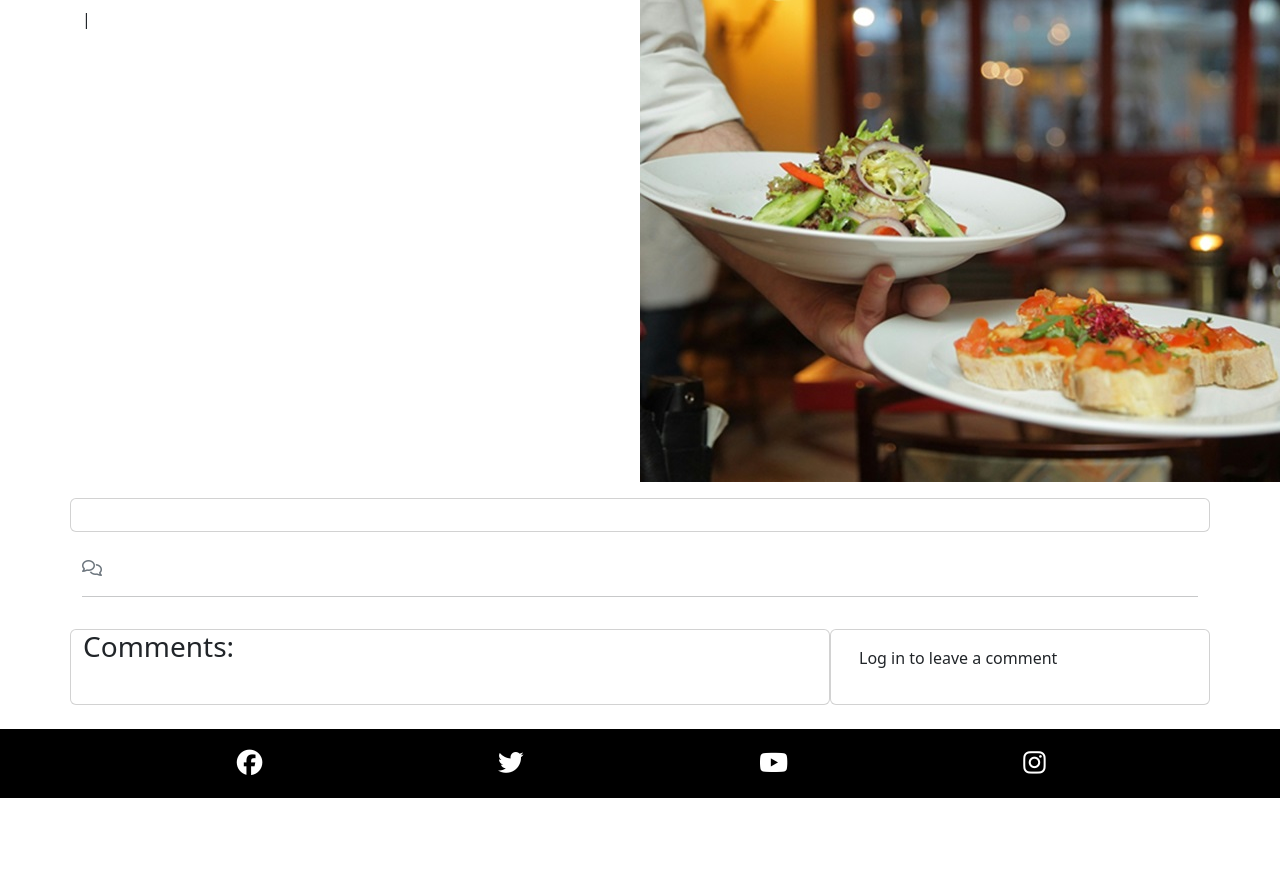
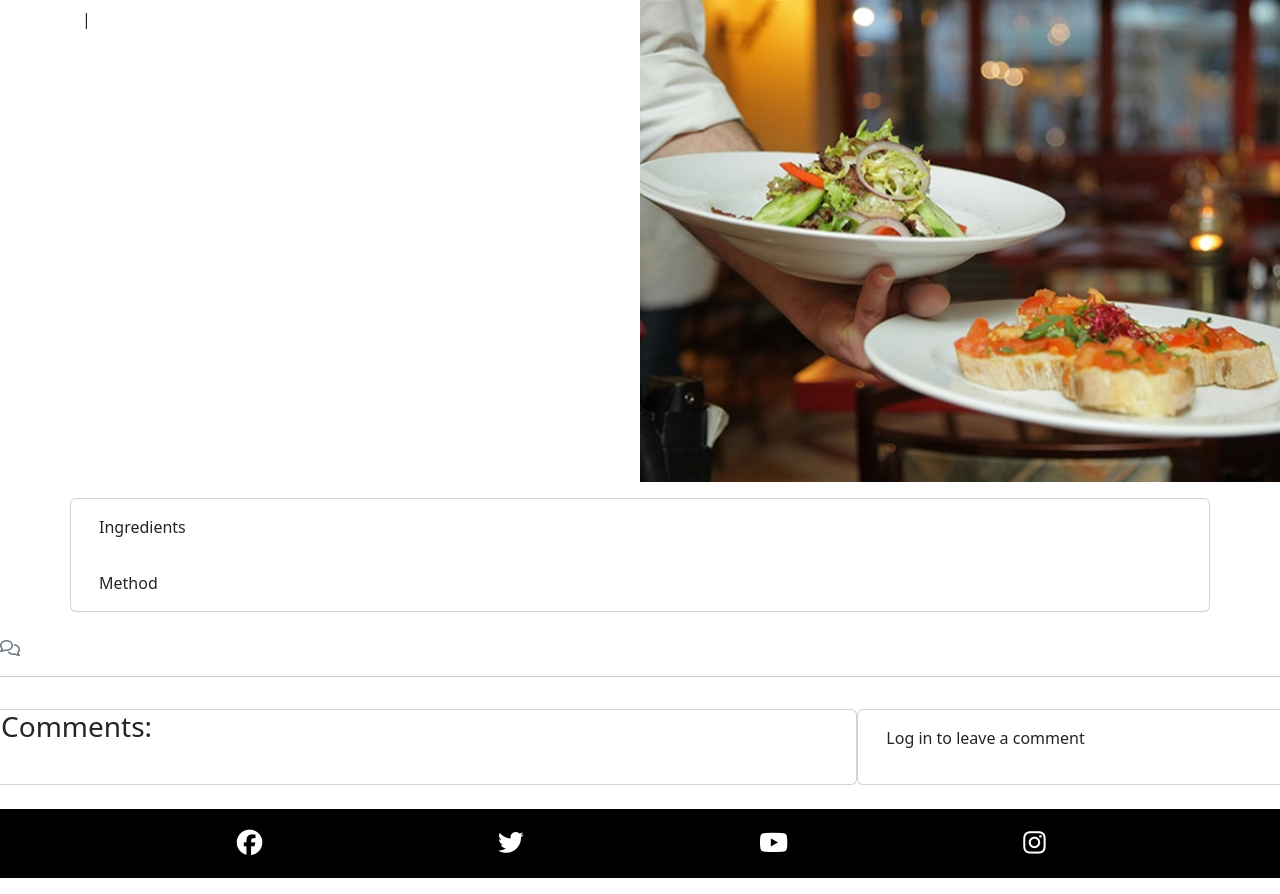
Before and after one commit to Jem212Mac/the-gabby-gourmand, a Django app: template blog/templates/blog/food_detail.html in a window 1280 px wide; the page is wider, and only the part inside the window is pictured. Shown: the part 114-1008 px from the top of that part. Before the commit the page ends 912 px from the top of that part, so only its background shows below. Run offline with Django 4.2, Linux system fonts and the light colour scheme; the template is opened without the code that fills it, so the values that code supplies are empty; some libraries are stand-ins or nearby versions.

Commit message:
feat: Add ingredients to html templates for food and cocktail recipes

```diff
--- a/blog/templates/blog/food_detail.html
+++ b/blog/templates/blog/food_detail.html
@@ -6,9 +6,7 @@
     <div class="container">
         <div class="row g-0">
             <div class="col-md-6 masthead-text">
-                <!-- Recipe title goes in these h1 tags -->
                 <h1 class="recipe-title">{{ recipe.title }}</h1>
-                <!-- Recipe author goes before the | the recipe's created date goes after -->
                 <p class="recipe-subtitle">{{ recipe.author }} | {{ recipe.created_on }}</p>
             </div>
             <div class="d-none d-md-block col-md-6 masthead-image">
@@ -22,11 +20,19 @@
     <div class="row">
         <div class="col card mb-4  mt-3 left  top">
             <div class="card-body">
-                <!-- The recipe content goes inside the card-text. -->
-                <!-- Use the | safe filter inside the template tags -->
-                <p class="card-text">
-                    {{ recipe.instructions | safe }}
-                </p>
+              <p class="card-text">
+                Ingredients
+                <br>
+                {{ recipe.ingredients | safe }}
+              </p>
+            </div>
+            <div class="card-body">
+              <p class="card-text">
+                Method
+                <br>
+                {{ recipe.instructions | safe }}
+              </p>
+            </div>
             </div>
         </div>
     </div>
```
Also changed, not shown: blog/templates/blog/cocktail_detail.html (+15 -9 lines).
